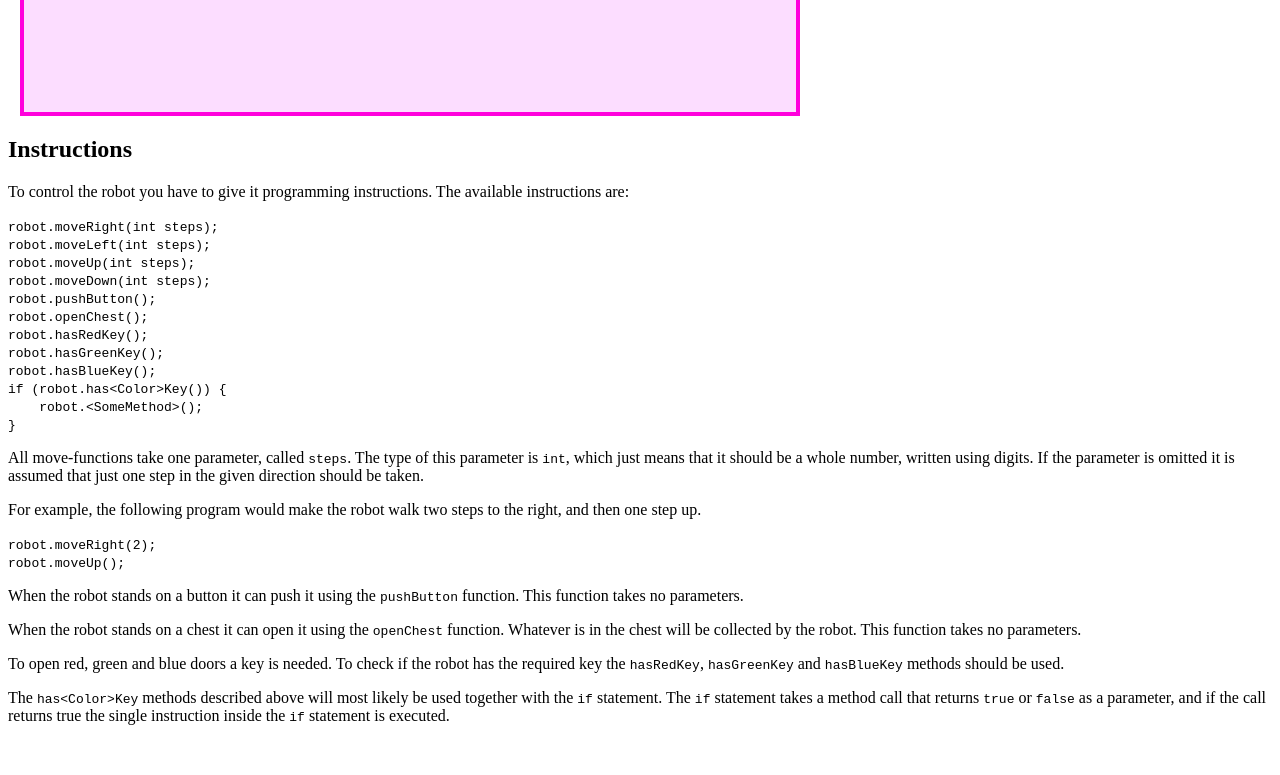
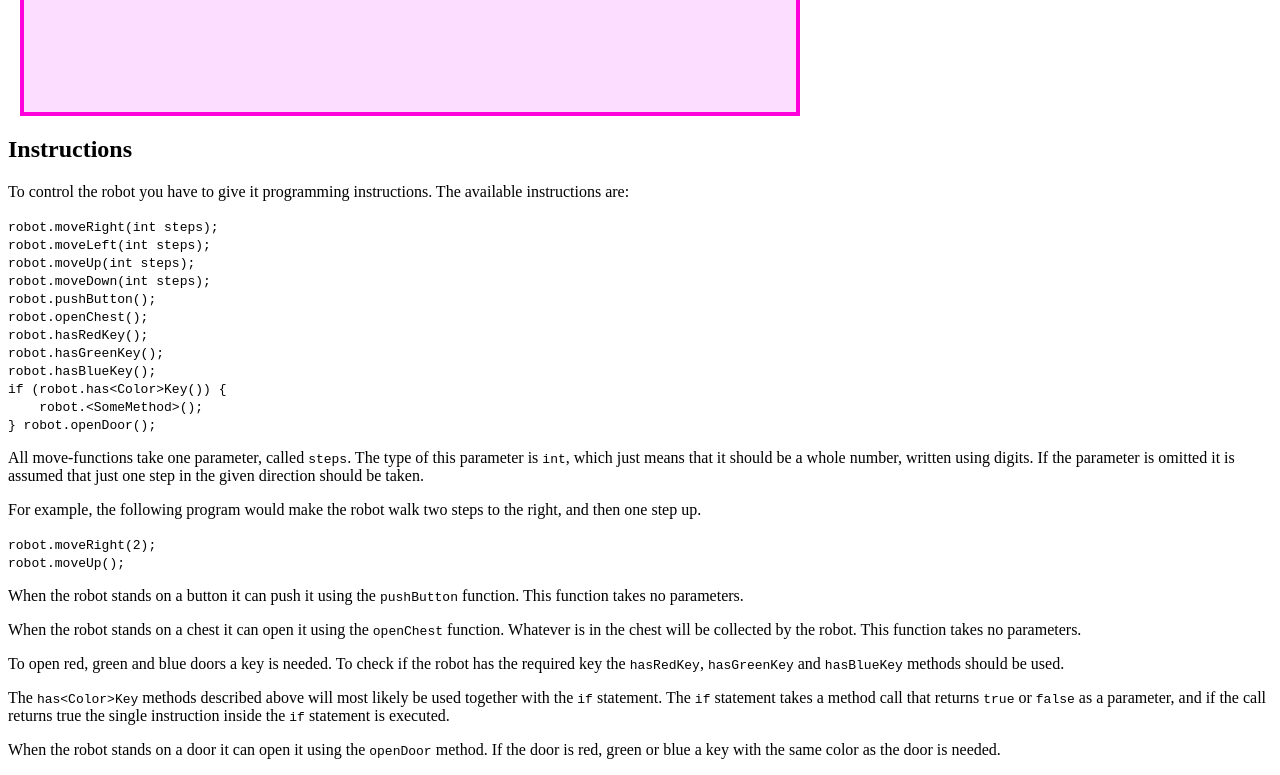
Before and after one commit to Tobbe/robotgame, a plain HTML site: page index.html in a window 1280 px wide. Shown: the part 354-1129 px from the top of the page. Before the commit the page ends 1095 px from the top, so only its background shows below. Drawn offline with Linux system fonts and the light colour scheme.

Commit message:
Document openDoor() method

```diff
--- a/index.html
+++ b/index.html
@@ -37,6 +37,7 @@
             if (robot.has&lt;Color&gt;Key()) {<br>
             &nbsp;&nbsp;&nbsp;&nbsp;robot.&lt;SomeMethod&gt;();<br>
             }
+            robot.openDoor();
         </code>
         <p>
             All move-functions take one parameter, called <code>steps</code>.
@@ -77,6 +78,11 @@
             the call returns true the single instruction inside the <code>
             if</code> statement is executed.
         </p>
+        <p>
+            When the robot stands on a door it can open it using the <code>
+            openDoor</code> method. If the door is red, green or blue a key
+            with the same color as the door is needed.
+        </p>
     </div>
 
     <script src="jquery-2.1.4.js"></script>
```
